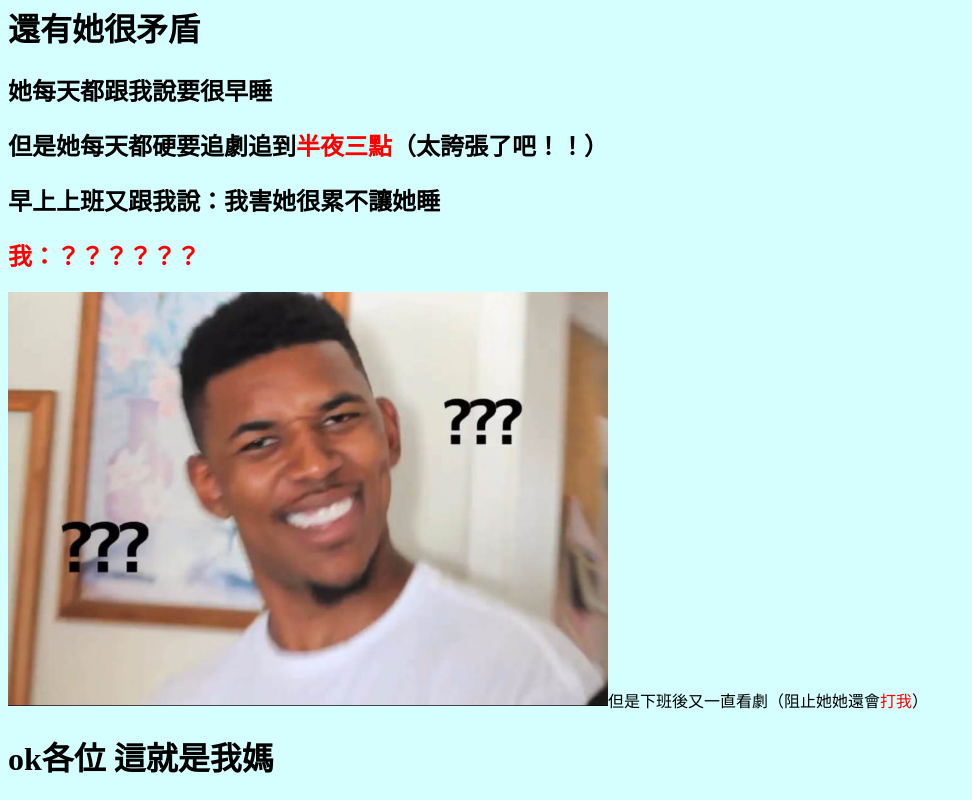
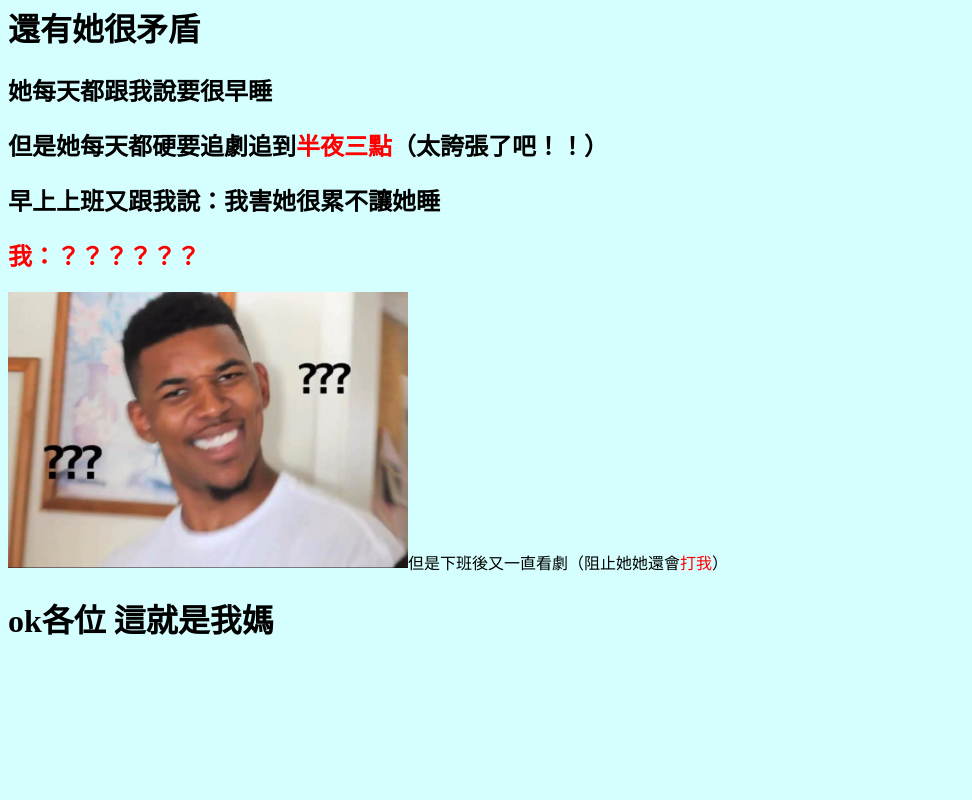
Before and after one commit to tina93813/tina93813.github.io, a plain HTML site: page index.html in a window 1280 px wide. Shown: the part 1785-2585 px from the top of the page, without its empty margins (0-972 px from the left). After the commit the page ends 2447 px from the top, so only its background shows below. Drawn offline with Linux system fonts and the light colour scheme.

Commit message:
Update index.html

```diff
--- a/index.html
+++ b/index.html
@@ -28,8 +28,7 @@
     <h2>但是她每天都硬要追劇追到<span style="color:rgb(255, 0, 0) ;">半夜三點</span>（太誇張了吧！！）</h2>
     <h2>早上上班又跟我說：我害她很累不讓她睡</h2>
     <h2><span style="color:rgb(255, 0, 0) ;">我：？？？？？？</span></h2>
-    <img src="e99e6b5e-ca6c-4c19-87b7-dfd63db6381a_m.jpg" style="width: 600px;>
-
+    <img src="e99e6b5e-ca6c-4c19-87b7-dfd63db6381a_m.jpg" style="width: 400px;>
     <h2>但是下班後又一直看劇（阻止她她還會<span style="color:rgb(255, 0, 0) ;">打我</span>）</h2>
     <h1>ok各位 這就是我媽</h1>
 
```
